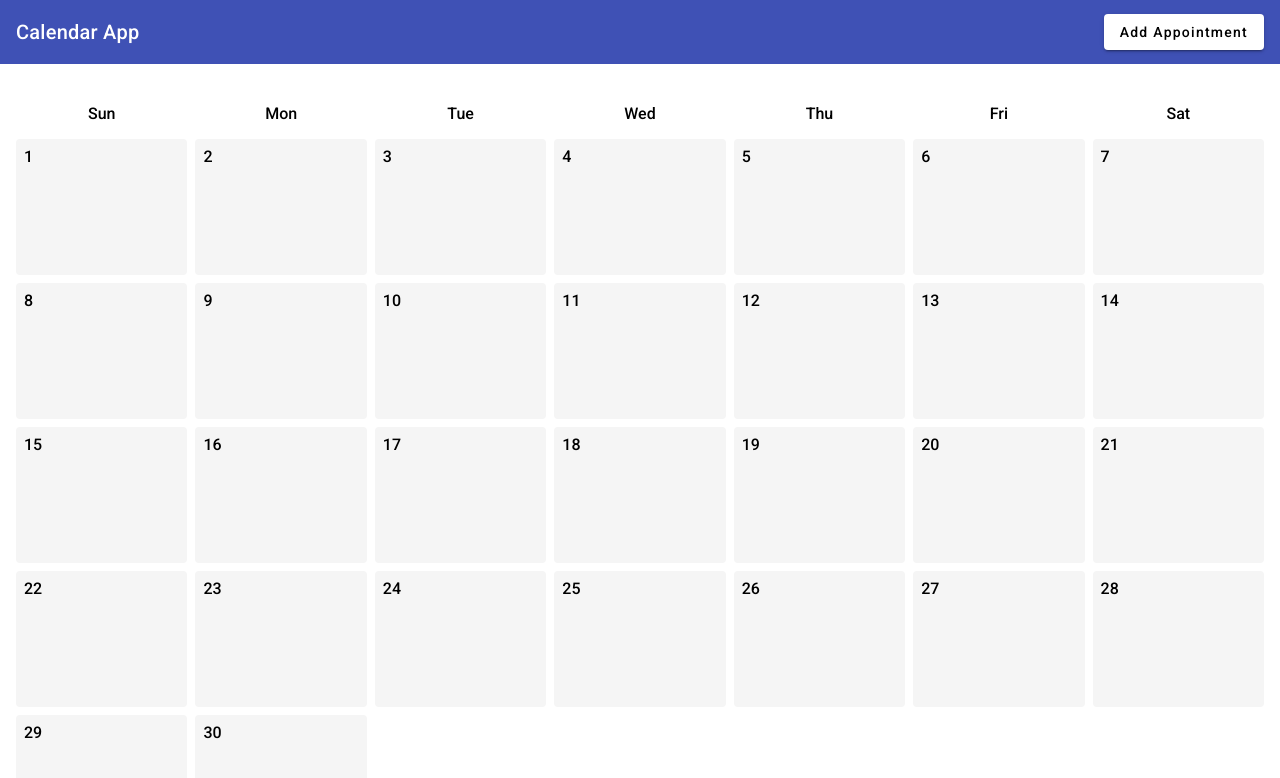
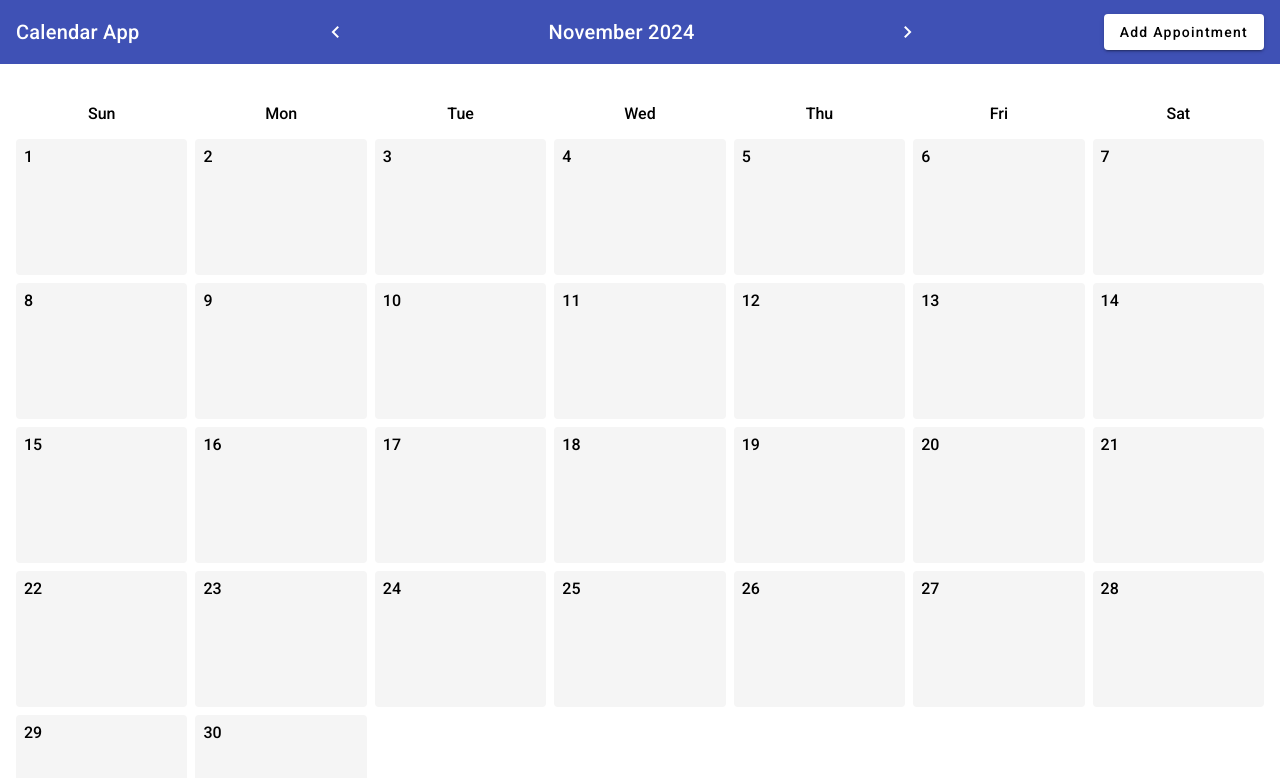
Before and after one commit to parsakhosravani/calendar-payever, an Angular app: page /calendar in a window 1280 px wide. Shown: the top 778 px of the page. Built offline with nearby package versions, Linux system fonts and the light colour scheme.

Commit message:
feat/add selectable month

```diff
--- a/src/app/components/calendar/calendar.component.html
+++ b/src/app/components/calendar/calendar.component.html
@@ -1,7 +1,15 @@
 <div class="calendar-container">
   <mat-toolbar color="primary">
     <span>Calendar App</span>
+    <button mat-icon-button (click)="changeMonth(-1)">
+      <mat-icon>chevron_left</mat-icon>
+    </button>
+    <span class="current-month">{{ selectedMonth | date: 'MMMM yyyy' }}</span>
+    <button mat-icon-button (click)="changeMonth(1)">
+      <mat-icon>chevron_right</mat-icon>
+    </button>
     <button mat-raised-button (click)="openAppointmentForm()">Add Appointment</button>
+
   </mat-toolbar>
 
   <div class="calendar-grid">
--- a/src/app/components/calendar/calendar.component.scss
+++ b/src/app/components/calendar/calendar.component.scss
@@ -9,7 +9,10 @@
     padding: 0 16px;
     margin-bottom: 16px;
   }
-
+  .current-month{
+    width: 180px;
+    text-align: center;
+   }
   .calendar-grid {
     flex: 1;
     padding: 16px;
--- a/src/app/components/calendar/calendar.component.ts
+++ b/src/app/components/calendar/calendar.component.ts
@@ -41,16 +41,21 @@ export class CalendarComponent implements OnInit {
   weekDays = ['Sun', 'Mon', 'Tue', 'Wed', 'Thu', 'Fri', 'Sat'];
   calendarDays: Date[] = [];
   appointments$: Observable<Appointment[]>;
+  currentMonth: Date;
+  selectedMonth: Date;
 
   constructor(
     @Inject(MatDialog) private dialog: MatDialog,
     @Inject(AppointmentService) private appointmentService: AppointmentService
   ) {
     this.appointments$ = this.appointmentService.appointments$;
+    this.currentMonth = new Date();
+    this.selectedMonth = new Date();
   }
 
   ngOnInit() {
     this.generateCalendarDays();
+    this.updateSelectedMonth();
     this.appointments$
       .pipe(
         map((appointments: Appointment[]) => {
@@ -60,14 +65,24 @@ export class CalendarComponent implements OnInit {
       .subscribe();
   }
 
+  changeMonth(direction: number) {
+    this.currentMonth.setMonth(this.currentMonth.getMonth() + direction);
+    this.generateCalendarDays();
+    this.updateSelectedMonth();
+  }
+
   generateCalendarDays() {
-    const today = new Date();
-    const firstDay = new Date(today.getFullYear(), today.getMonth(), 1);
-    const lastDay = new Date(today.getFullYear(), today.getMonth() + 1, 0);
+    const firstDay = new Date(this.currentMonth.getFullYear(), this.currentMonth.getMonth(), 1);
+    const lastDay = new Date(this.currentMonth.getFullYear(), this.currentMonth.getMonth() + 1, 0);
+    this.calendarDays = [];
 
     for (let d = firstDay; d <= lastDay; d.setDate(d.getDate() + 1)) {
       this.calendarDays.push(new Date(d));
     }
+  }
+
+  updateSelectedMonth() {
+    this.selectedMonth = new Date(this.currentMonth);
   }
 
   openAppointmentForm() {
```
Also changed, not shown: 2 other files (tests, documents, lock files or other folders).
